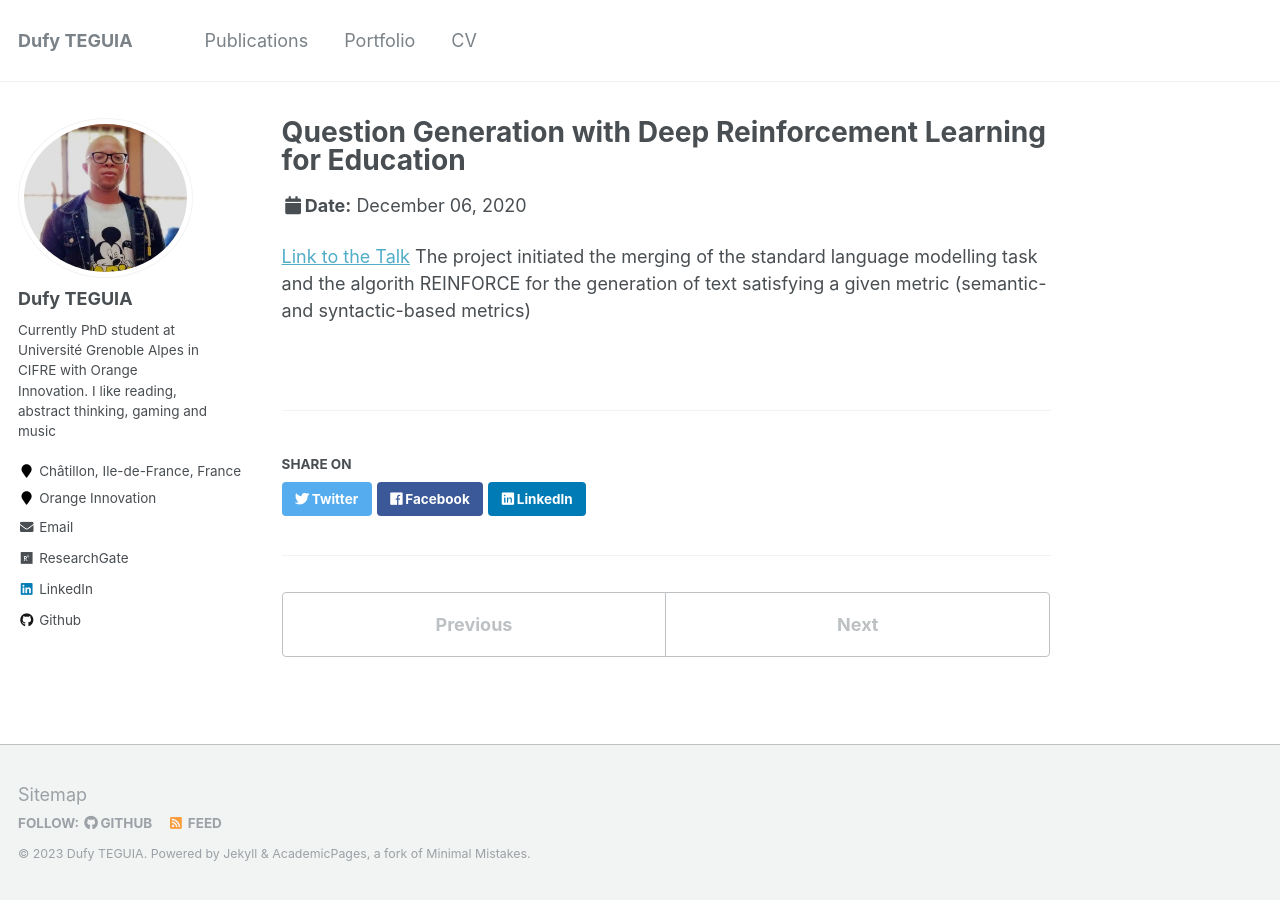
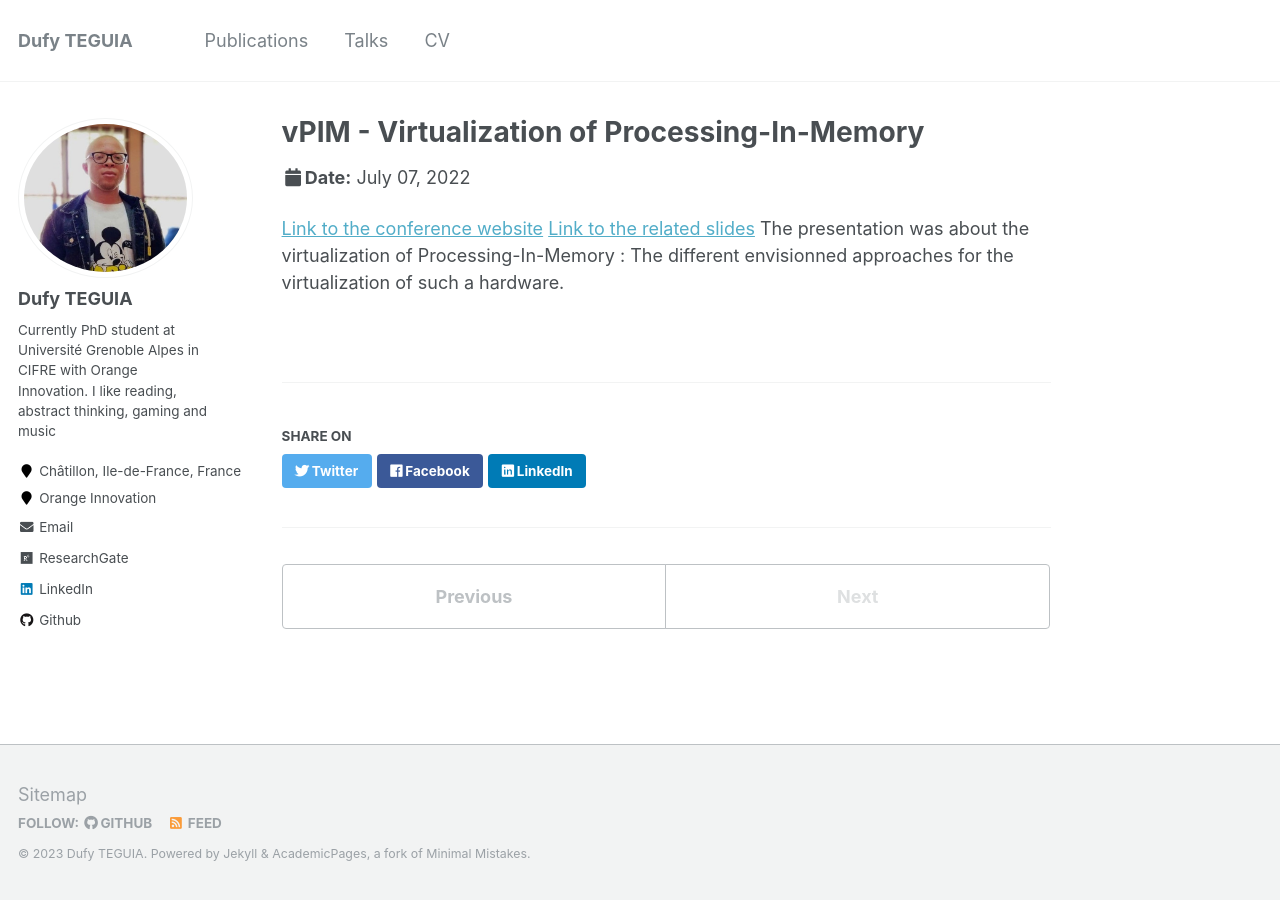
Before and after one commit to winner40/winner40.github.io, a Jekyll site: the page built from _talks/2020-12-06-talk-1.md, in a window 1280 px wide. Built offline with Jekyll 4.4.1, drawn with Linux system fonts in a browser that asks for light colours.

Commit message:
added talks

```diff
--- a/_data/navigation.yml
+++ b/_data/navigation.yml
@@ -3,14 +3,16 @@ main:
   - title: "Publications"
     url: /publications/
 
+  - title: "Talks"
+    url: /talks/
 #  - title: "Projects"
 #    url: /projects/
 
 #  - title: "Teaching"
 #    url: /teaching/
 
-  - title: "Portfolio"
-    url: /portfolio/
+#  - title: "Portfolio"
+#    url: /portfolio/
 
 #  - title: "Blog Posts"
 #    url: /year-archive/
--- a/_talks/2020-12-06-talk-1.md
+++ b/_talks/2020-12-06-talk-1.md
@@ -1,12 +1,13 @@
 ---
-title: "Question Generation with Deep Reinforcement Learning for Education"
+title: "vPIM - Virtualization of Processing-In-Memory"
 collection: talks
 type: "Talk"
 permalink: /talks/2020-12-06-talk-1
-venue: "Black in AI Workshop Neurips 2020"
-date: 2020-12-06
-location: "Addis Ababa, Ethiopia"
+venue: "Compas 2022"
+date: 2022-07-07
+location: "Amiens, France"
 ---
 
-[Link to the Talk](https://slideslive.com/38943519/question-generation-with-deep-reinforcement-learning-for-education?ref=recommended)
-The project initiated the merging of the standard language modelling task and the algorith REINFORCE for the generation of text satisfying a given metric (semantic- and syntactic-based metrics)
+[Link to the conference website](https://2022.compas-conference.fr/programme/)
+[Link to the related slides](https://brisco007.github.io/files/VPIMCompas2022.pdf)
+The presentation was about the virtualization of Processing-In-Memory : The different envisionned approaches for the virtualization of such a hardware.
```
Also changed, not shown: _pages/about.md (+2 -2 lines), _portfolio/portfolio-2.html (deleted, +0 -7 lines), _publications/2021-12-10-paper-1.md (+1 -1 lines), _publications/2021-12-10-paper-2.md (added, +13 -0 lines), _talks/2020-12-06-talk-2.md (added, +13 -0 lines), _talks/2021-12-10-talk-2.md (deleted, +0 -12 lines), _talks/2021-12-13-talk-3.md (deleted, +0 -12 lines), 3 other files.
